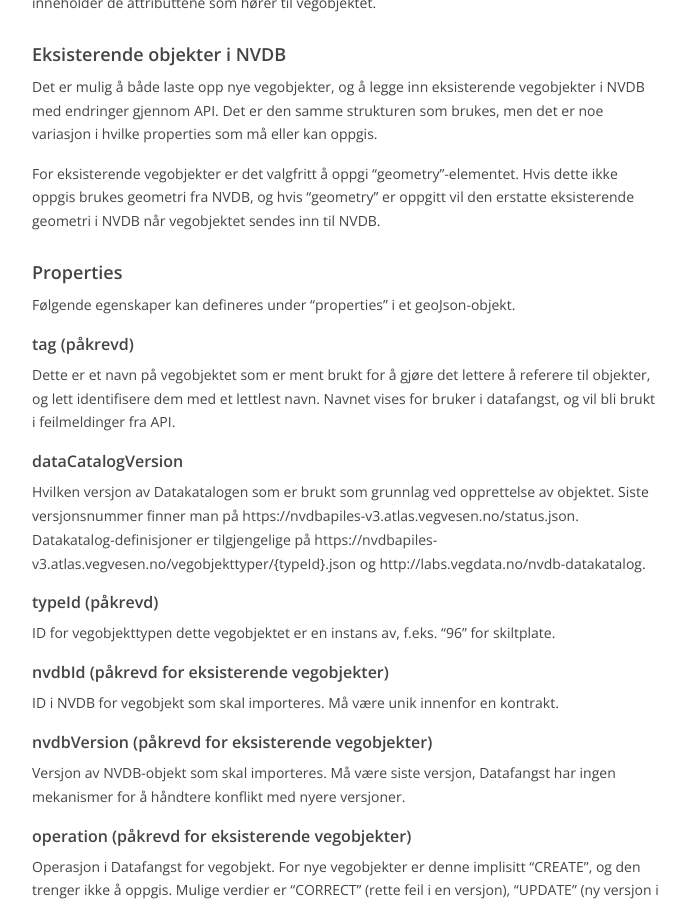
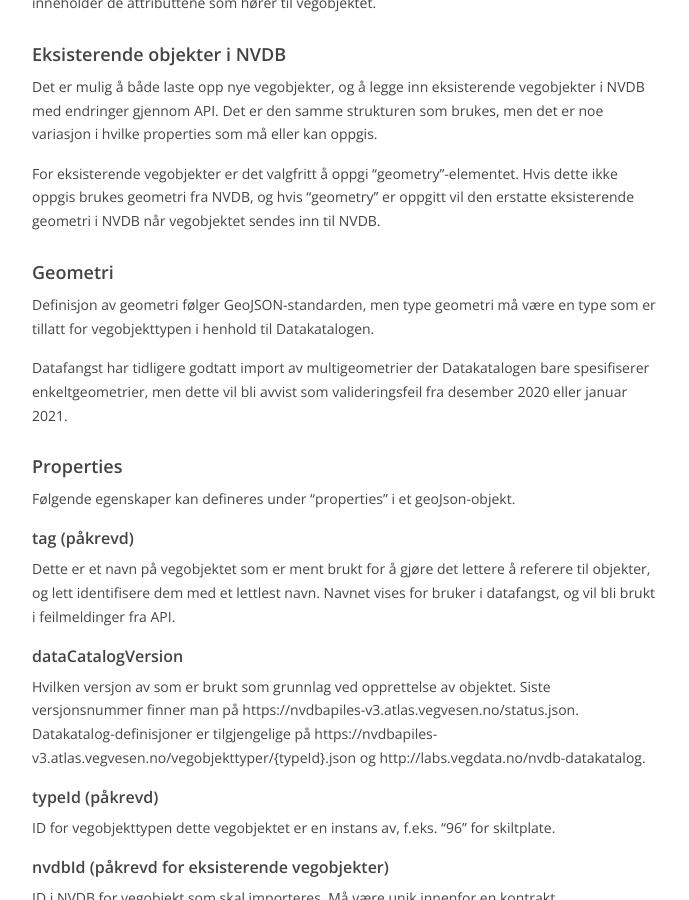
Before and after one commit to nvdb-vegdata/apiskrivdokumentasjon, a Jekyll site: the page built from datafangst/datafangst-api.md, in a window 1280 px wide and 900 px high, scrolled down 7638 px. Shown: the whole window, without its empty margins (433-1122 px from the left). Built offline with Jekyll 4.4.1, drawn with Linux system fonts in a browser that asks for light colours; our own code applies the rules of GitHub Pages for plain Markdown files.

Commit message:
NVDB-5803: Dokumentere at multi ikke er tillatt

```diff
--- a/datafangst/datafangst-api.md
+++ b/datafangst/datafangst-api.md
@@ -371,6 +371,11 @@ Det er den samme strukturen som brukes, men det er noe variasjon i hvilke proper
 
 For eksisterende vegobjekter er det valgfritt å oppgi "geometry"-elementet. Hvis dette ikke oppgis brukes geometri fra NVDB, og hvis "geometry" er oppgitt vil den erstatte eksisterende geometri i NVDB når vegobjektet sendes inn til NVDB.
 
+#### Geometri
+Definisjon av geometri følger GeoJSON-standarden, men type geometri må være en type som er tillatt for vegobjekttypen i henhold til Datakatalogen.
+
+Datafangst har tidligere godtatt import av multigeometrier der Datakatalogen bare spesifiserer enkeltgeometrier, men dette vil bli avvist som valideringsfeil fra desember 2020 eller januar 2021.
+
 #### Properties
 
 Følgende egenskaper kan defineres under "properties" i et geoJson-objekt.
```
Also changed, not shown: other parts of datafangst/datafangst-api.md (+1 -1 lines).
